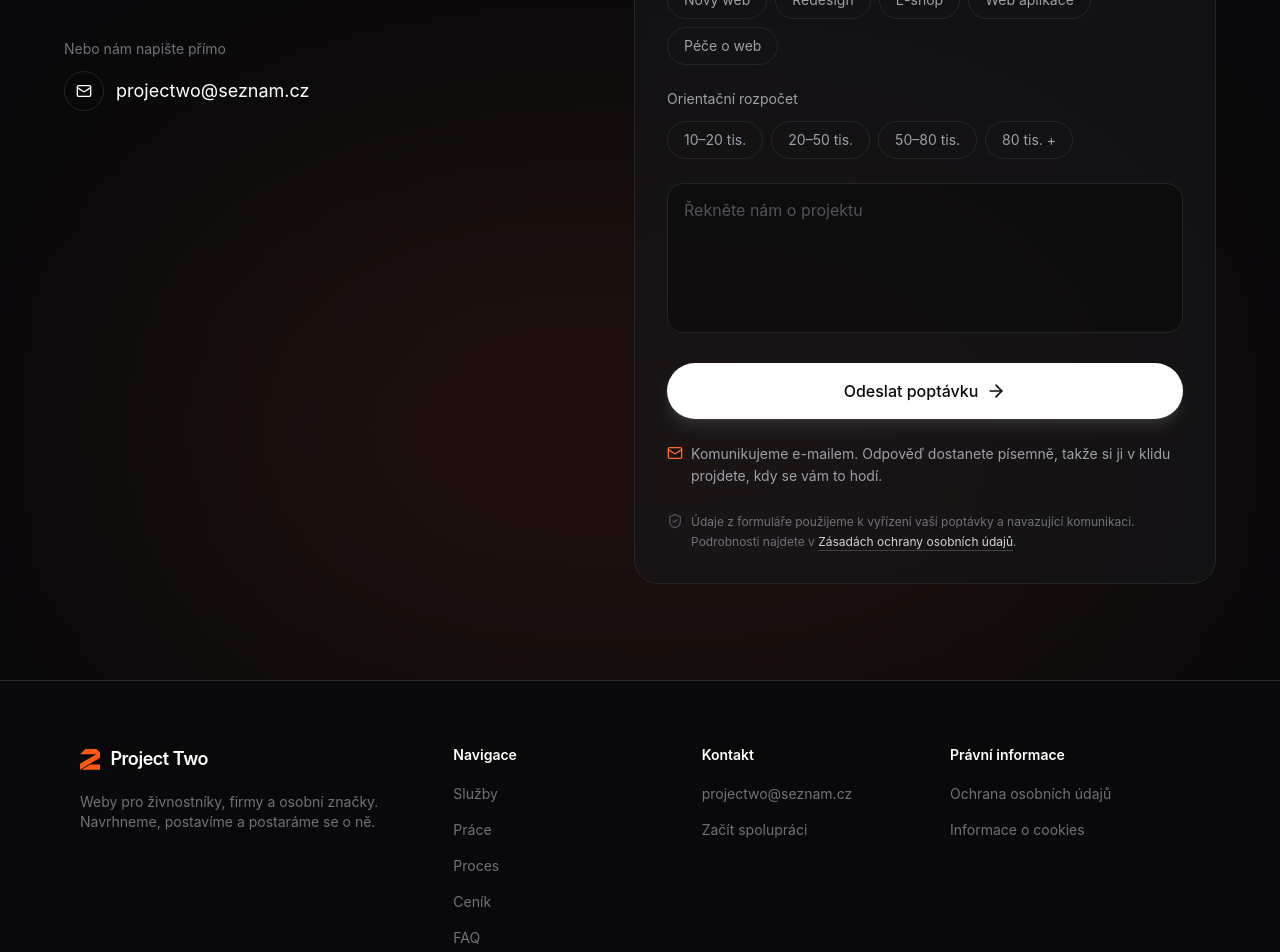
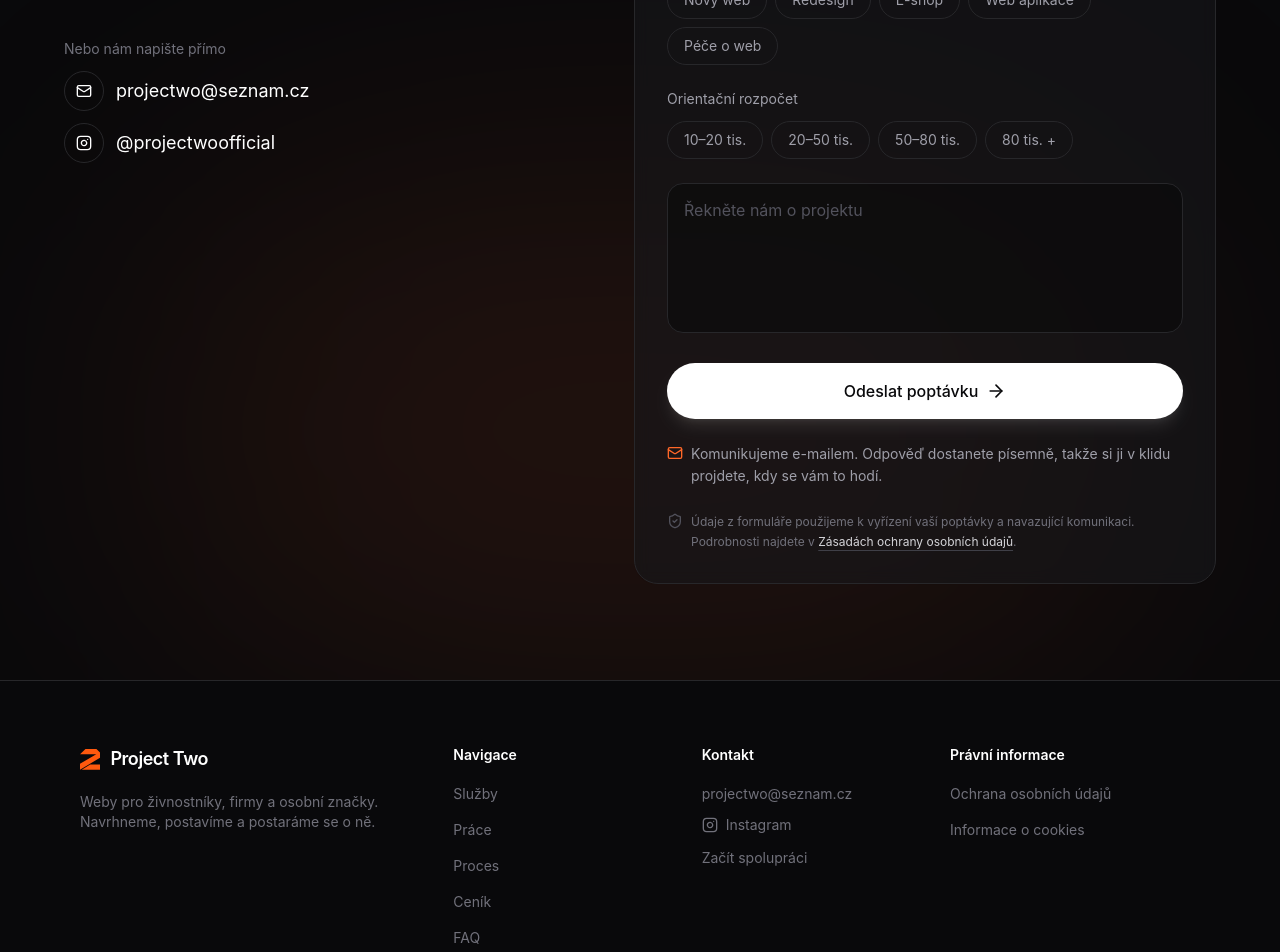
Before and after one commit to ggbosky/projectone, a Next.js app: page / in a window 1280 px wide. Shown: the part 8700-9652 px from the top of the page. Built offline with nearby package versions, Linux system fonts and the light colour scheme; a web font is replaced by a local one.

Commit message:
Add Instagram link to contact section and footer
Co-Authored-By: Claude Opus 5.5 <noreply@anthropic.com>
Claude-Session: https://claude.ai/code/session_01N8FxEFZ9triGnYpCB8yztV

```diff
--- a/components/contact.tsx
+++ b/components/contact.tsx
@@ -2,7 +2,7 @@
 
 import { useEffect, useState, type FormEvent } from "react"
 import { AnimatePresence, motion } from "framer-motion"
-import { ArrowRight, Check, Mail, Palette, ShieldCheck, X } from "lucide-react"
+import { ArrowRight, Check, Instagram, Mail, Palette, ShieldCheck, X } from "lucide-react"
 import { useI18n } from "@/lib/i18n"
 import { site } from "@/lib/site"
 import { buttonClasses } from "@/components/button-link"
@@ -111,6 +111,17 @@ export function Contact() {
                 <Mail className="w-4 h-4" />
               </span>
               <span className="font-display text-lg">{site.email}</span>
+            </a>
+            <a
+              href={site.instagram.url}
+              target="_blank"
+              rel="noopener"
+              className="flex items-center gap-3 text-white hover:text-ember transition-colors w-fit"
+            >
+              <span className="w-10 h-10 rounded-full border border-zinc-800 flex items-center justify-center">
+                <Instagram className="w-4 h-4" />
+              </span>
+              <span className="font-display text-lg">{site.instagram.handle}</span>
             </a>
           </div>
         </motion.div>
--- a/components/footer.tsx
+++ b/components/footer.tsx
@@ -1,6 +1,6 @@
 "use client"
 
-import { ArrowUp } from "lucide-react"
+import { ArrowUp, Instagram } from "lucide-react"
 import { useI18n } from "@/lib/i18n"
 import { site } from "@/lib/site"
 import { Logo } from "@/components/logo"
@@ -41,6 +41,12 @@ export function Footer() {
               <li>
                 <a href={`mailto:${site.email}`} className={`${linkClass} break-all`}>
                   {site.email}
+                </a>
+              </li>
+              <li>
+                <a href={site.instagram.url} target="_blank" rel="noopener" className={`${linkClass} flex w-fit items-center gap-2 leading-none`}>
+                  <Instagram className="w-4 h-4" />
+                  Instagram
                 </a>
               </li>
               <li>
--- a/lib/site.ts
+++ b/lib/site.ts
@@ -3,6 +3,7 @@ export const site = {
   name: "Project Two",
   email: "projectwo@seznam.cz",
   domain: "projectwo.com",
+  instagram: { url: "https://www.instagram.com/projectwoofficial/", handle: "@projectwoofficial" },
   operator: {
     name: "Karel Drexler",
     ico: "24881317",
```
